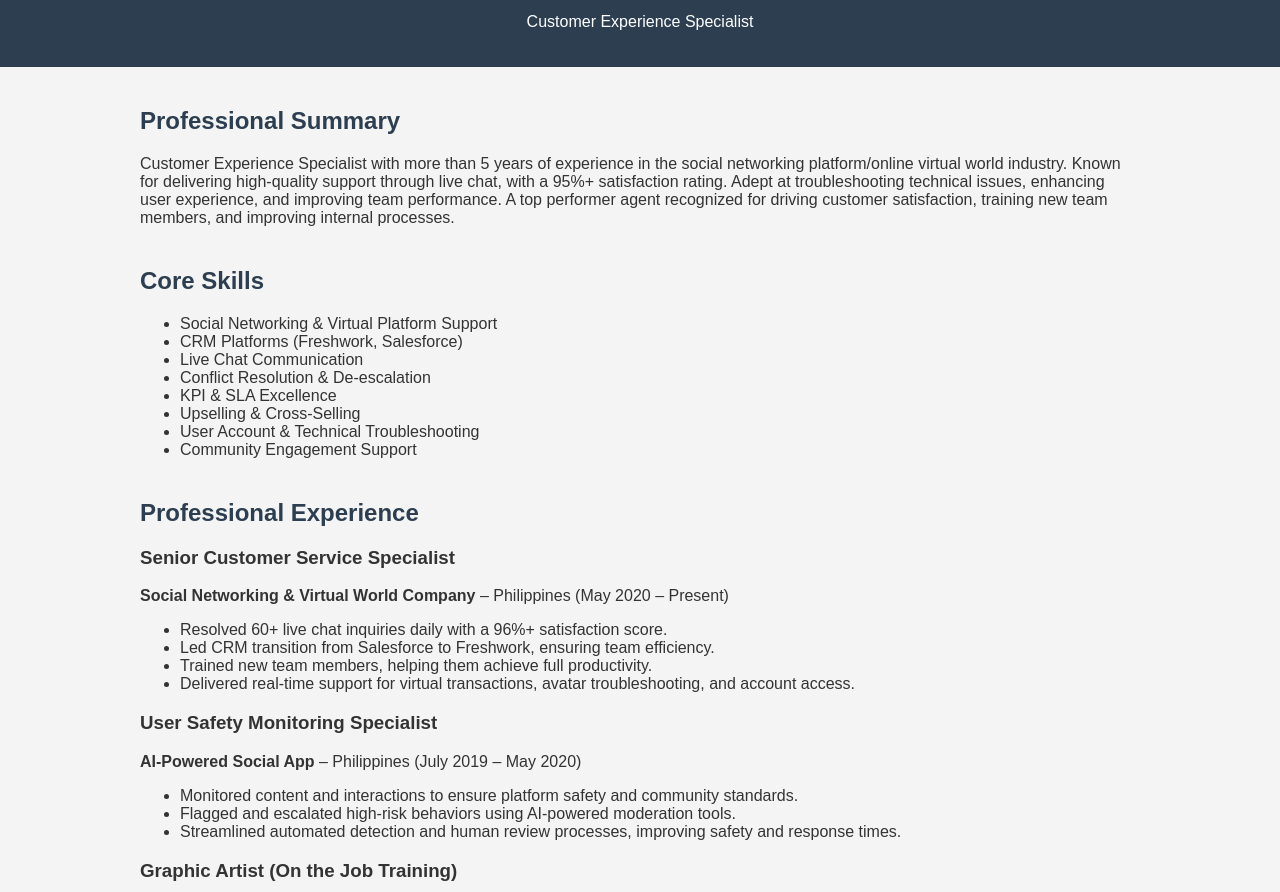
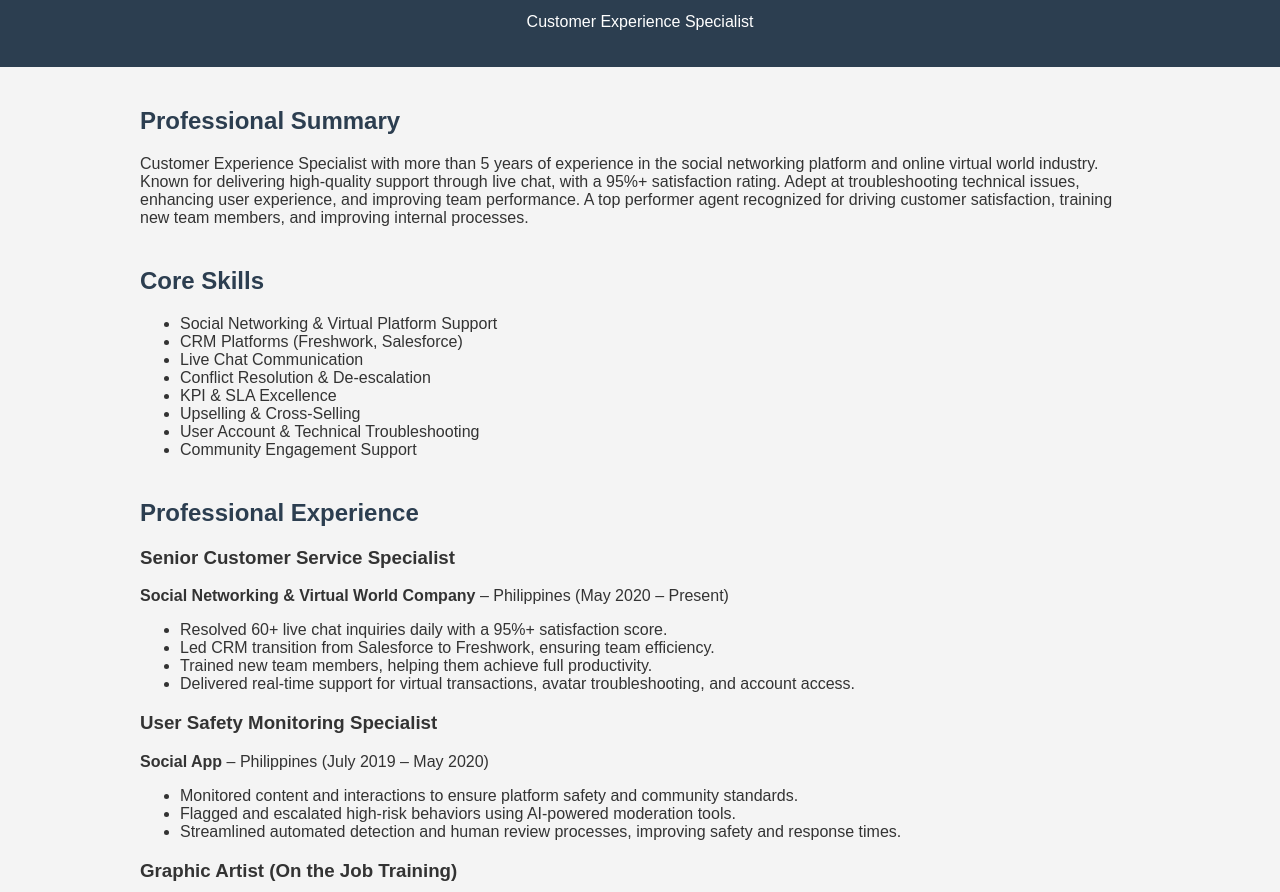
Before and after one commit to jailaflrs/jaila, a plain HTML site: page index.html in a window 1280 px wide. Shown: the part 60-952 px from the top of the page. Drawn offline with Linux system fonts and the light colour scheme.

Commit message:
Add files via upload

```diff
--- a/index.html
+++ b/index.html
@@ -50,7 +50,7 @@
         <!-- Professional Summary Section -->
         <section class="section">
             <h2>Professional Summary</h2>
-            <p>Customer Experience Specialist with more than 5 years of experience in the social networking platform/online virtual world industry. Known for delivering high-quality support through live chat, with a 95%+ satisfaction rating. Adept at troubleshooting technical issues, enhancing user experience, and improving team performance. A top performer agent recognized for driving customer satisfaction, training new team members, and improving internal processes.</p>
+            <p>Customer Experience Specialist with more than 5 years of experience in the social networking platform and online virtual world industry. Known for delivering high-quality support through live chat, with a 95%+ satisfaction rating. Adept at troubleshooting technical issues, enhancing user experience, and improving team performance. A top performer agent recognized for driving customer satisfaction, training new team members, and improving internal processes.</p>
         </section>
 
         <!-- Skills Section -->
@@ -74,14 +74,14 @@
             <h3>Senior Customer Service Specialist</h3>
             <p><strong>Social Networking & Virtual World Company</strong> – Philippines (May 2020 – Present)</p>
             <ul>
-                <li>Resolved 60+ live chat inquiries daily with a 96%+ satisfaction score.</li>
+                <li>Resolved 60+ live chat inquiries daily with a 95%+ satisfaction score.</li>
                 <li>Led CRM transition from Salesforce to Freshwork, ensuring team efficiency.</li>
                 <li>Trained new team members, helping them achieve full productivity.</li>
                 <li>Delivered real-time support for virtual transactions, avatar troubleshooting, and account access.</li>
             </ul>
 
             <h3>User Safety Monitoring Specialist</h3>
-            <p><strong>AI-Powered Social App</strong> – Philippines (July 2019 – May 2020)</p>
+            <p><strong>Social App</strong> – Philippines (July 2019 – May 2020)</p>
             <ul>
                 <li>Monitored content and interactions to ensure platform safety and community standards.</li>
                 <li>Flagged and escalated high-risk behaviors using AI-powered moderation tools.</li>
```
